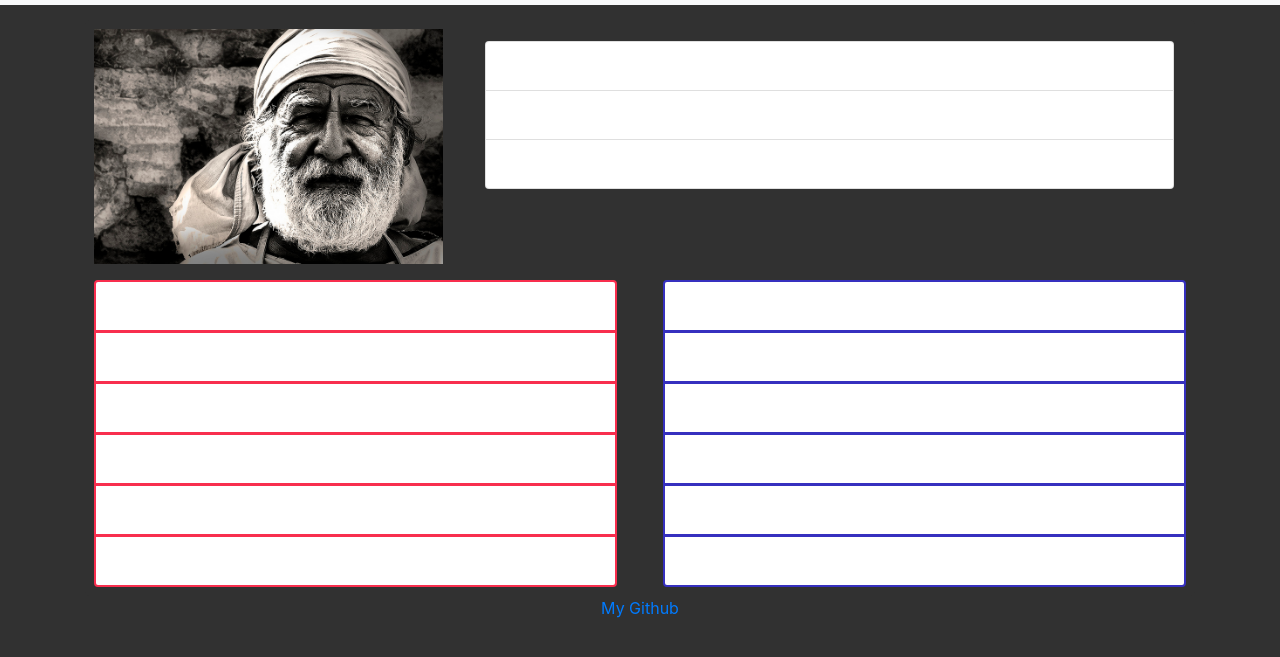
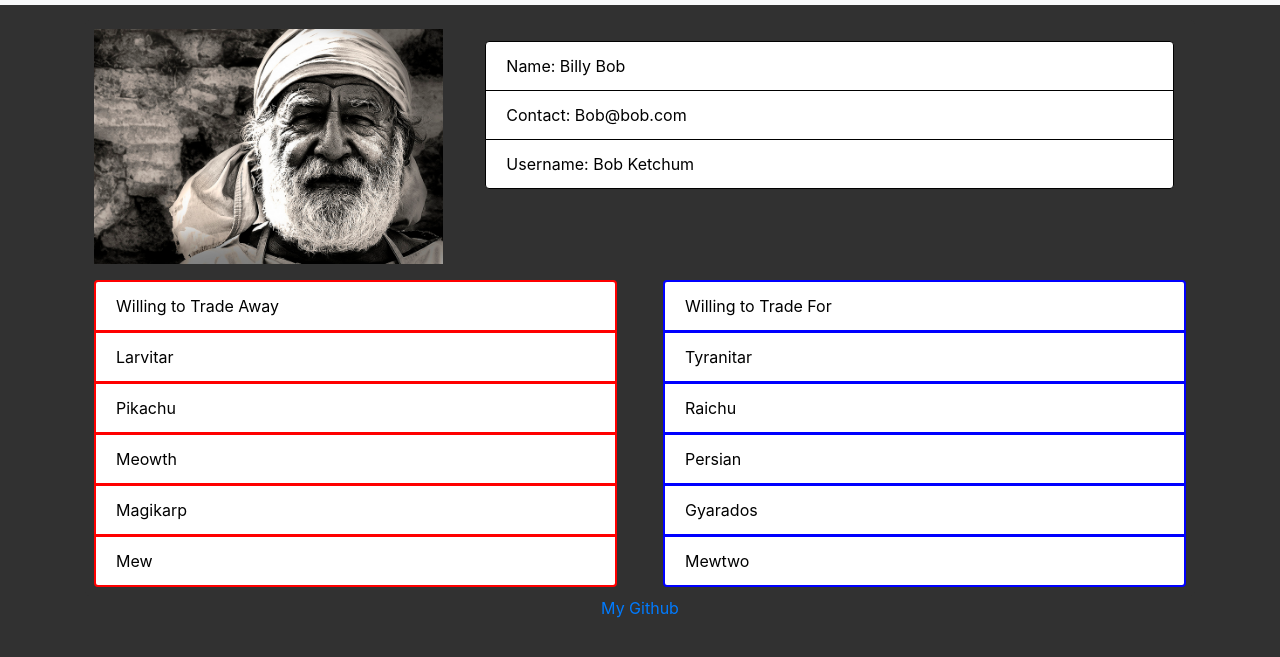
Before and after one commit to bradsmybro/creativelab, a plain HTML site: page pages/profile.html in a window 1280 px wide. Shown: the part 51-708 px from the top of the page. Drawn offline with nearby package versions, Linux system fonts and the light colour scheme.

Commit message:
Profile text fixes

```diff
--- a/css/profile.css
+++ b/css/profile.css
@@ -1,9 +1,18 @@
 
 .facts_list_blue{
-	border-color: #3630bf;
+	border-color: blue;
+  	border-width: 2px;
+}
+.facts_list_red{
+	border-color: red;
 	border-width: 2px;
 }
-.facts_list_red{
-	border-color: #f82e4e;
-	border-width: 2px;
+.profile_card{
+  	border-color: #313131 !important;
+  	background-color: #313131 !important;
+	color:black; !important
+}
+.user_list_black{
+	border-color: #000;
+  	border-width: 1px;
 }_
--- a/pages/profile.html
+++ b/pages/profile.html
@@ -37,7 +37,7 @@
   </div>
 </nav>
 	<div class="container">
-		<div class="card pokemon_card">
+		<div class="card pokemon_card profile_card">
 			<div class="row">
 				<div class="col-lg-4">
 					<img class="card-image-top m-2" style="width:100%" src="../images/oldGuy.jpg" alt="Profile picture">
@@ -45,16 +45,16 @@
 				<div class="col-lg-8">
 					<div class="card-body">
 						<ul class="list-group">
-							<li class="list-group-item">Name: Billy Bob </li>
-							<li class="list-group-item">Contact: Bob@bob.com </li>
-							<li class="list-group-item">Username: Bob Ketchum </li>
+							<li class="list-group-item user_list_black">Name: Billy Bob </li>
+							<li class="list-group-item user_list_black">Contact: Bob@bob.com </li>
+							<li class="list-group-item user_list_black">Username: Bob Ketchum </li>
 						</ul>
 					</div>
 				</div>
 			</div>
 			<div class="row">
 				<div class="col mx-2 my-2">
-					<ul class="list-group facts_list_red">
+					<ul class="list-group">
 						<li class="list-group-item facts_list_red">Willing to Trade Away </li>
 						<li class="list-group-item facts_list_red"> Larvitar </li>
 						<li class="list-group-item facts_list_red"> Pikachu </li>
@@ -64,13 +64,13 @@
 					</ul>
 				</div>
 				<div class="col mx-2 my-2">
-					<ul class="list-group facts_list_blue">
-						<li class="list-group-item facts_list_blue">Willing to Trade For </li>
-						<li class="list-group-item facts_list_blue"> Tyranitar </li>
-						<li class="list-group-item facts_list_blue"> Raichu </li>
-						<li class="list-group-item facts_list_blue"> Persian </li>
-						<li class="list-group-item facts_list_blue"> Gyarados </li>
-						<li class="list-group-item facts_list_blue"> Mewtwo </li>
+					<ul class="list-group">
+						<li class="list-group-item facts_list_blue" >Willing to Trade For </li>
+						<li class="list-group-item facts_list_blue "> Tyranitar </li>
+						<li class="list-group-item facts_list_blue "> Raichu </li>
+						<li class="list-group-item facts_list_blue "> Persian </li>
+						<li class="list-group-item facts_list_blue "> Gyarados </li>
+						<li class="list-group-item facts_list_blue "> Mewtwo </li>
 					</ul>
 				</div>
 			</div>
```
